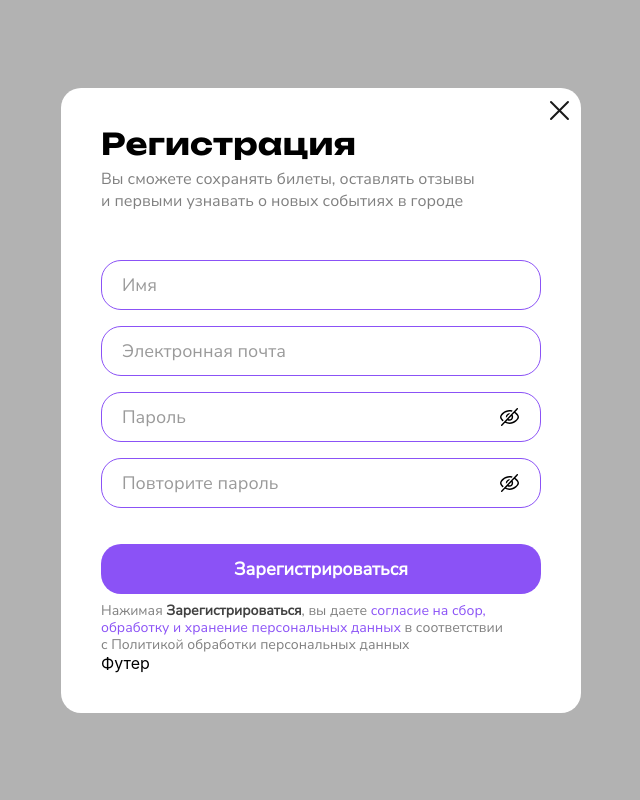
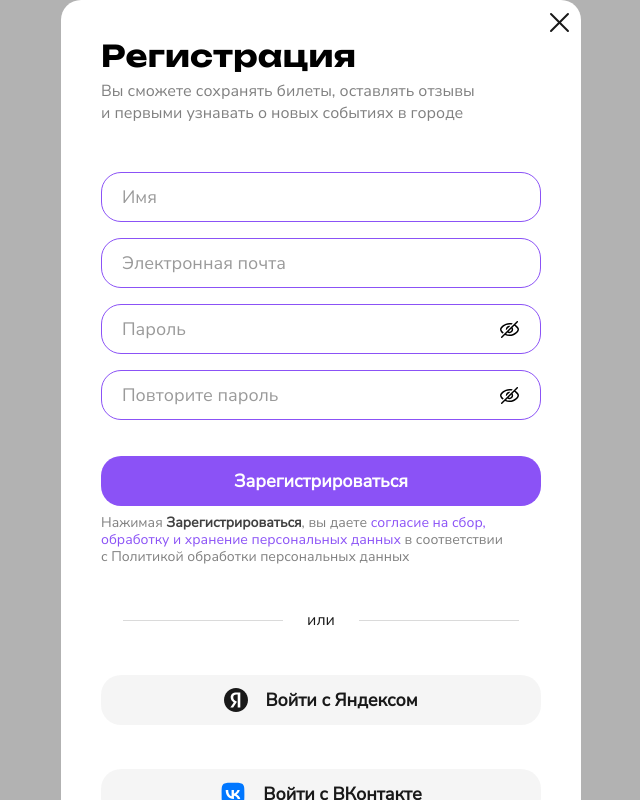
Before and after one commit to by-the-ticket-take-the-ride/frontend, a React (Create React App) app: page / in a window 1280 px wide. Shown: the top 800 px of the page, without its empty margins (319-959 px from the left). Built offline with nearby package versions, Linux system fonts and the light colour scheme.

Commit message:
feature: закончена верстка для Register

```diff
--- a/src/components/Main/AuthBottom/AuthBottom.css
+++ b/src/components/Main/AuthBottom/AuthBottom.css
@@ -0,0 +1,105 @@
+.popup-auth__footer {
+  margin-top: 44px;
+}
+
+.popup-auth__border {
+  display: flex;
+  justify-content: center;
+  align-items: center;
+}
+.popup-auth__stroke-line {
+  width: 160px;
+  height: 1px;
+  background-color: #DADADA;
+}
+.popup-auth__border-text {
+  font-family: "Nunito Sans";
+  font-size: 16px;
+  font-weight: 400;
+  line-height: 22px;
+  letter-spacing: 0px;
+  color: #191919;
+
+  margin-left: 24px;
+  margin-right: 24px;
+}
+
+.popup-auth__button-social-network {
+  display: flex;
+  justify-content: center;
+  align-items: center;
+
+  width: 100%;
+  height: 50px;
+  margin-top: 44px;
+
+  box-sizing: border-box;
+  width: 100%;
+  height: 50px;
+  border: none;
+  border-radius: 20px;
+  background-color: rgba(154, 154, 154, 0.102);
+
+  font-family: "Nunito Sans";
+  font-size: 18px;
+  font-weight: 700;
+  line-height: 22px;
+  letter-spacing: 0px;
+  text-align: center;
+  color: #fff;
+
+  cursor: pointer;
+}
+.popup-auth__button-social-network:last-child {
+  margin-top: 20px;
+}
+
+.popup-auth__icon-yandex, .popup-auth__icon-vk {
+
+  background-color: transparent;
+  background-repeat: no-repeat;
+  background-size: auto;
+  background-position: center;
+}
+.popup-auth__icon-yandex {
+  width: 24px;
+  height: 24px;
+  background-image: url(../../../images/yandex-icon.svg);
+}
+.popup-auth__icon-vk {
+  width: 26px;
+  height: 26px;
+  background-image: url(../../../images/vk-icon.svg);
+
+}
+.popup-auth__text-cocial-network {
+  margin-left: 17px;
+
+  font-family: "Nunito Sans";
+  font-size: 18px;
+  font-weight: 700;
+  line-height: 22px;
+  letter-spacing: 0px;
+  color: #191919;
+}
+
+.popup-auth__to-login {
+  margin-top: 48px;
+
+  font-family: "Nunito Sans";
+  font-size: 16px;
+  font-weight: 400;
+  line-height: 22px;
+  letter-spacing: 0px;
+  text-align: left;
+  color: #191919;
+}
+.popup-auth__to-login-link {
+  font-family: "Nunito Sans";
+  font-size: 18px;
+  font-weight: 400;
+  line-height: 22px;
+  letter-spacing: 0px;
+  color: #8B52F6;
+  text-decoration: underline;
+}
--- a/src/components/Main/AuthBottom/AuthBottom.jsx
+++ b/src/components/Main/AuthBottom/AuthBottom.jsx
@@ -1,11 +1,28 @@
 import "./AuthBottom.css";
 
-function AuthForm() {
+function AuthBottom() {
   return (
     <div className="popup-auth__footer">
-      Футер
+      <div className="popup-auth__border">
+        <div className="popup-auth__stroke-line"></div>
+        <p className="popup-auth__border-text text-reset">или</p>
+        <div className="popup-auth__stroke-line"></div>
+      </div>
+
+      <button className="popup-auth__button-social-network">
+        <div className="popup-auth__icon-yandex"></div>
+        <p className="popup-auth__text-cocial-network text-reset">Войти с Яндексом</p>
+      </button>
+      <button className="popup-auth__button-social-network">
+        <div className="popup-auth__icon-vk"></div>
+        <p className="popup-auth__text-cocial-network text-reset">Войти с ВКонтакте</p>
+      </button>
+
+      <p className="popup-auth__to-login text-reset">
+        Уже зарегистрированы? <a href="#" className="popup-auth__to-login-link text-reset">Войти в профиль</a>
+      </p>
     </div>
   );
 }
 
-export default AuthForm;
+export default AuthBottom;
--- a/src/components/Main/AuthForm/AuthForm.css
+++ b/src/components/Main/AuthForm/AuthForm.css
@@ -14,6 +14,7 @@
   width: 100%;
   height: 50px;
   border: 1px solid #8B52F6;
+  background-color: transparent;
   border-radius: 20px;
   margin-bottom: 16px;
   outline: none;
@@ -60,7 +61,7 @@
   height: 50px;
   border: none;
   border-radius: 20px;
-  background: #8B52F6;
+  background-color: #8B52F6;
 
   font-family: "Nunito Sans";
   font-size: 18px;
@@ -73,7 +74,7 @@
   cursor: pointer;
 }
 
-.popup-auth__test-agreement {
+.popup-auth__text-agreement {
   font-family: "Nunito Sans";
   font-size: 14px;
   font-weight: 400;
@@ -88,6 +89,7 @@
   font-weight: 700;
   color: rgba(0, 0, 0, .75);
 }
-.popup-auth__span-agreement {
+.popup-auth__link-agreement {
   color: #8B52F6;
+  text-decoration: none;
 }
--- a/src/components/Main/AuthForm/AuthForm.jsx
+++ b/src/components/Main/AuthForm/AuthForm.jsx
@@ -65,12 +65,12 @@ function AuthForm(props) {
           />
         )
       ))}
-      <button className="popup-auth__button-action text-reset">{actionTextButton}</button>
+      <button className="popup-auth__button-action">{actionTextButton}</button>
       {textAgreement &&
-        <p className="popup-auth__test-agreement text-reset">
+        <p className="popup-auth__text-agreement text-reset">
           Нажимая <span className="popup-auth__span-registration">Зарегистрироваться</span>,
-          вы даете <span className="popup-auth__span-agreement">согласие на сбор,<br></br>
-          обработку и хранение персональных данных</span> в соответствии<br></br>
+          вы даете <a href="#" className="popup-auth__link-agreement text-reset">согласие на сбор,<br></br>
+          обработку и хранение персональных данных</a> в соответствии<br></br>
           с Политикой обработки персональных данных
         </p>
       }
--- a/src/components/Main/Main.css
+++ b/src/components/Main/Main.css
@@ -3,7 +3,7 @@
   min-height: 2000px;
 }
 .cover-blackout {
-  position: fixed;
+  /*position: fixed;*/
   display: flex;
   justify-content: center;
   align-items: center;
```
Also changed, not shown: src/images/vk-icon.svg (added), src/images/yandex-icon.svg (added).
